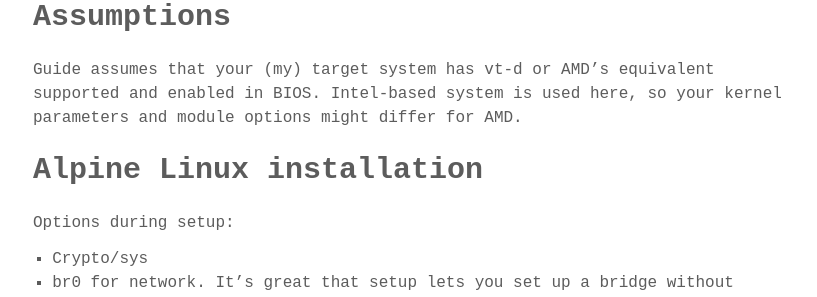
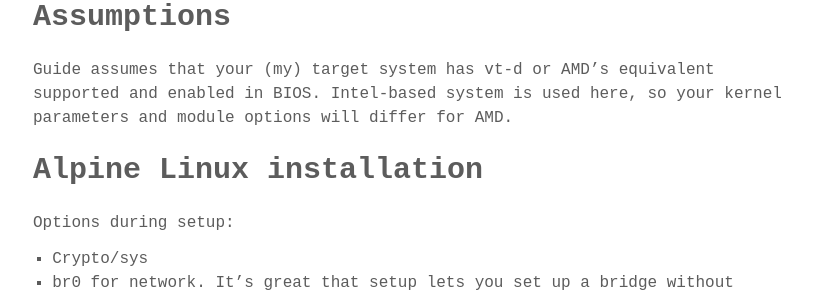
Before and after one commit to Kaurin/kaurin.github.io, a Jekyll site: the page built from _posts/2022-04-03-Alpine-Linux-KVM-PCI-Passthrough.markdown, in a window 1280 px wide and 900 px high, scrolled down 611 px. Shown: the part 199-496 px from the top of the window, without its empty margins (231-1048 px from the left). Built offline with Jekyll 4.4.1, drawn with Linux system fonts in a browser that asks for light colours; some web fonts are replaced; comment, search, counter and statistics services are not loaded; some of the changed text lies outside the part shown.

Commit message:
Minor tweaks

````diff
--- a/_posts/2022-04-03-Alpine-Linux-KVM-PCI-Passthrough.markdown
+++ b/_posts/2022-04-03-Alpine-Linux-KVM-PCI-Passthrough.markdown
@@ -27,7 +27,7 @@
 
 # Assumptions
 
-Guide assumes that your (my) target system has vt-d or AMD's equivalent supported and enabled in BIOS. Intel-based system is used here, so your kernel parameters and module options might differ for AMD.
+Guide assumes that your (my) target system has vt-d or AMD's equivalent supported and enabled in BIOS. Intel-based system is used here, so your kernel parameters and module options will differ for AMD.
 
 # Alpine Linux installation
 
@@ -175,13 +175,6 @@
 EOT
 ```
 
-Make sure to run:
-
-```bash
-mkinitfs
-mkinitfs -l | grep vfio
-```
-
 And add all devices from your IOMMU group to the `ids=` parameters of `vfio-pci`:
 
 ```
````
